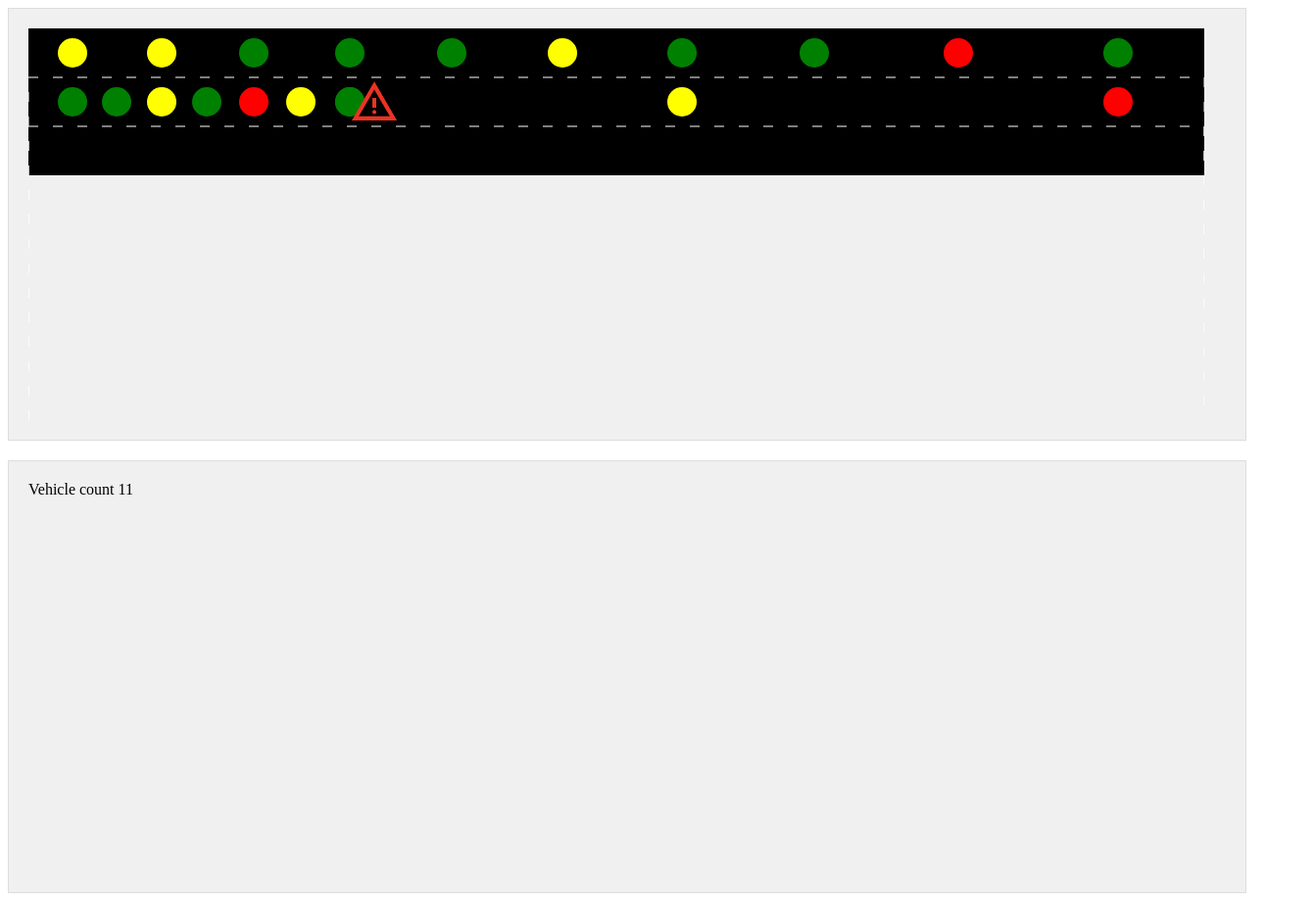
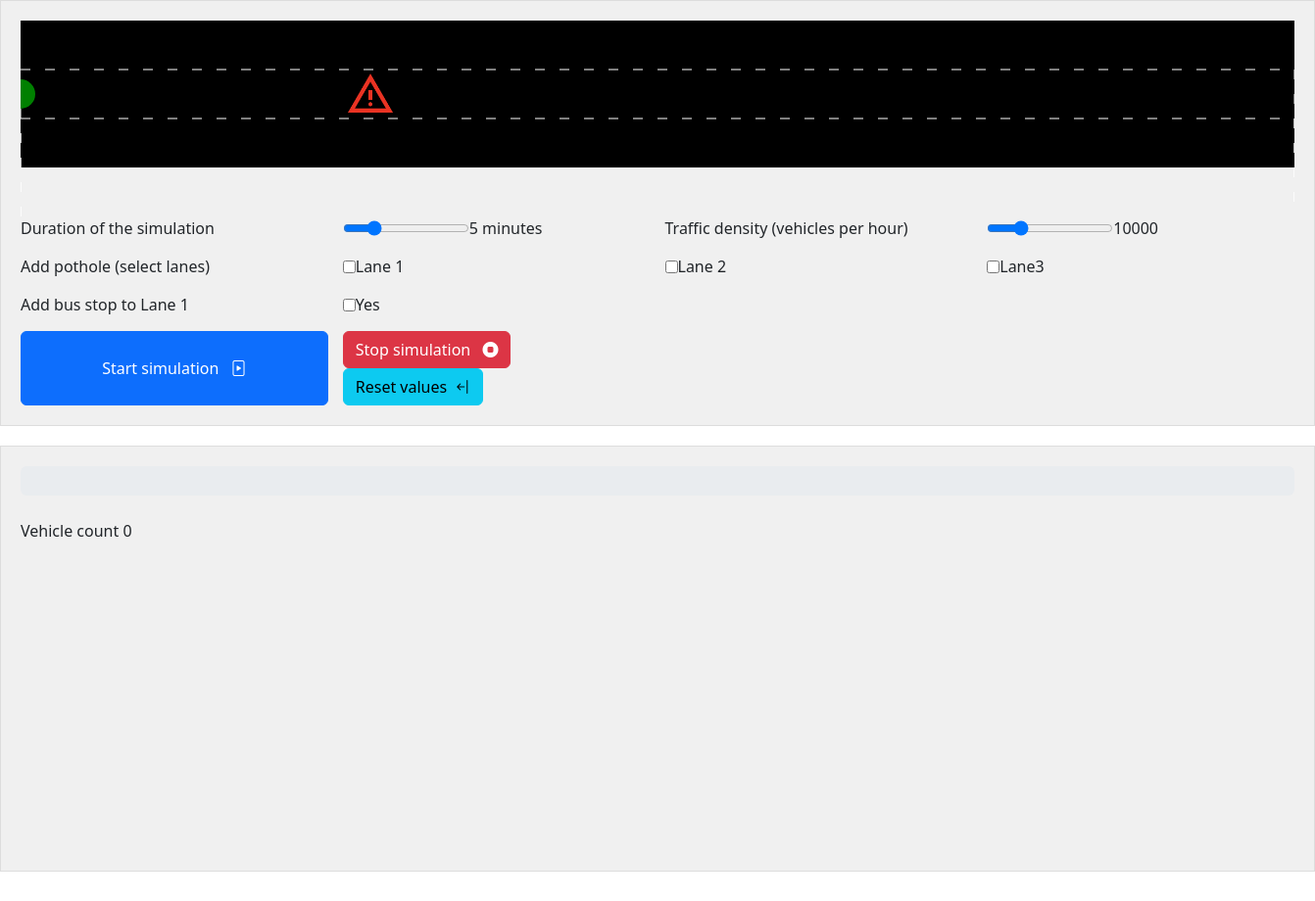
Before and after one commit to vkivaturi/traffic-sim-ind, a website built with Vite: page index.html in a window 1280 px wide. Shown: the whole page at 98% size, 1342 px wide, since content can reach past the window. After the commit the page ends 890 px from the top, so only its background shows below. Built offline with nearby package versions, Linux system fonts and the light colour scheme.

Commit message:
UI changes

```diff
--- a/index.html
+++ b/index.html
@@ -5,11 +5,14 @@
     <meta name="viewport" content="width=device-width, initial-scale=1.0">
 
     <title>Traffic simulator</title>
+
+    <link href="https://cdn.jsdelivr.net/npm/bootstrap@5.3.1/dist/css/bootstrap.min.css" rel="stylesheet">
+    <link rel="stylesheet" href="https://cdn.jsdelivr.net/npm/bootstrap-icons/font/bootstrap-icons.css">
+
     <style>
         .grid-container {
             display: grid;
             grid-template-rows: 1fr 1fr;
-            /* Two columns: one-third and two-thirds width */
             gap: 20px;
             /* Space between columns */
         }
@@ -19,6 +22,21 @@
             background-color: #f0f0f0;
             border: 1px solid #ddd;
         }
+
+        .checkbox-grid {
+            display: grid;
+            grid-template-columns: repeat(4, 1fr);
+            /* 4 columns */
+            grid-template-rows: repeat(3, auto);
+            /* 3 rows for checkboxes */
+            gap: 15px;
+            /* Gap between columns and rows */
+        }
+
+        .checkbox-grid label {
+            display: flex;
+            align-items: center;
+        }
     </style>
 
     <script src="main.js" type="module"></script>
@@ -27,13 +45,74 @@
 <body>
     <div class="grid-container">
         <div class="grid-item" id="col1">
-            <canvas id="canvas" width="1200" height="400"></canvas>
+            <canvas id="canvas" width="1300" height="200"></canvas>
+            <div class="checkbox-grid">
+
+                <label>Duration of the simulation</label>
+                <label><input type="range" min="1" max="20" value="5" id="simulationSlider"> <span
+                        id="simulationSliderValue">5</span>&nbsp;minutes</label>
+                <label>Traffic density (vehicles per hour)</label>
+                <label><input type="range" min="500" max="40000" value="10000" step="500" id="trafficSlider"> <span
+                        id="trafficSliderValue">10000</span></label>
+
+                <label>Add pothole (select lanes) </label>
+                <label><input id="potholeLane1" type="checkbox" name="0">Lane 1</label>
+                <label><input id="potholeLane2" type="checkbox" name="1">Lane 2</label>
+                <label><input id="potholeLane3" type="checkbox" name="2">Lane3</label>
+
+                <label>Add bus stop to Lane 1</label>
+                <label><input id="busStop" type="checkbox" name="1">Yes</label>
+                <label></label><label></label>
+
+                <button id="startSimulationBtn" class="btn btn-primary">Start simulation <i class="bi bi-file-play ms-2"></i></button>
+                <span><button class="btn btn-danger me-2">Stop simulation <i class="bi bi-stop-circle-fill ms-2"></i></button>
+                    <button class="btn btn-info">Reset values<i class="bi bi-arrow-bar-left ms-2"></i></button>
+                </span>
+            </div>
         </div>
         <div class="grid-item" id="col3">
+            <div class="progress" style="height: 30px;">
+                <div class="progress-bar bg-success" id="progressBar"  role="progressbar" style="width: 0%" aria-valuenow="0" aria-valuemin="0" aria-valuemax="100"></div>
+            </div>
+            <br>
             Vehicle count
             <span id="counter" class="counter">0</span>
         </div>
     </div>
+
+    <script>
+        const slider1 = document.getElementById('simulationSlider');
+        const sliderValue1 = document.getElementById('simulationSliderValue');
+        slider1.addEventListener('input', function () {
+            sliderValue1.textContent = slider1.value; // Display current value of the slider
+        });
+        const slider2 = document.getElementById('trafficSlider');
+        const sliderValue2 = document.getElementById('trafficSliderValue');
+        slider2.addEventListener('input', function () {
+            sliderValue2.textContent = slider2.value; // Display current value of the slider
+        });
+
+    </script>
+    <script src="https://cdn.jsdelivr.net/npm/bootstrap@5.3.1/dist/js/bootstrap.bundle.min.js"></script>
+
+    <script>
+        const progressBar = document.getElementById('progressBar');
+        const increaseProgressBtn = document.getElementById('startSimulationBtn');
+
+        // Function to update the progress bar value
+        increaseProgressBtn.addEventListener('click', function() {
+          let currentValue = parseInt(progressBar.getAttribute('aria-valuenow'));
+          if (currentValue < 100) {
+            currentValue += 10; // Increase by 10%
+            progressBar.style.width = currentValue + '%';  // Update the width
+            progressBar.setAttribute('aria-valuenow', currentValue); // Update the aria value
+            progressBar.textContent = currentValue + '%';  // Update the text inside the progress bar
+          }
+        });
+      </script>
+
+
+
 </body>
 
 </html>
--- a/src/config.js
+++ b/src/config.js
@@ -8,9 +8,9 @@ export const config = {
         STOP: 0
     }),
     FramesPerSecond : 5,
-    NumLanes : 2,
+    NumLanes : 3,
     //Simulation run time (in seconds)
-    SimRunTimeSecs : 15,
+    SimRunTimeSecs : 0,
     //Traffic to be handled (vehicles per hour)
     VehiclesPerHour: 20000,
     //Number of points to be created in the path
```
